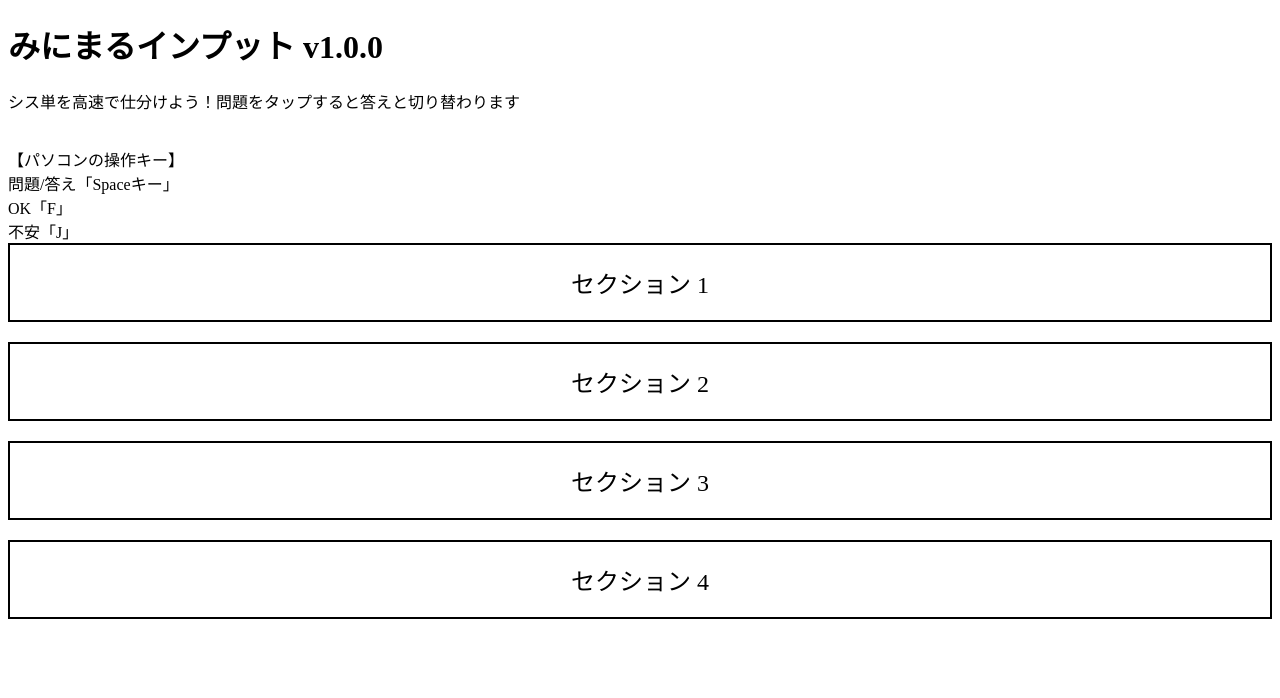
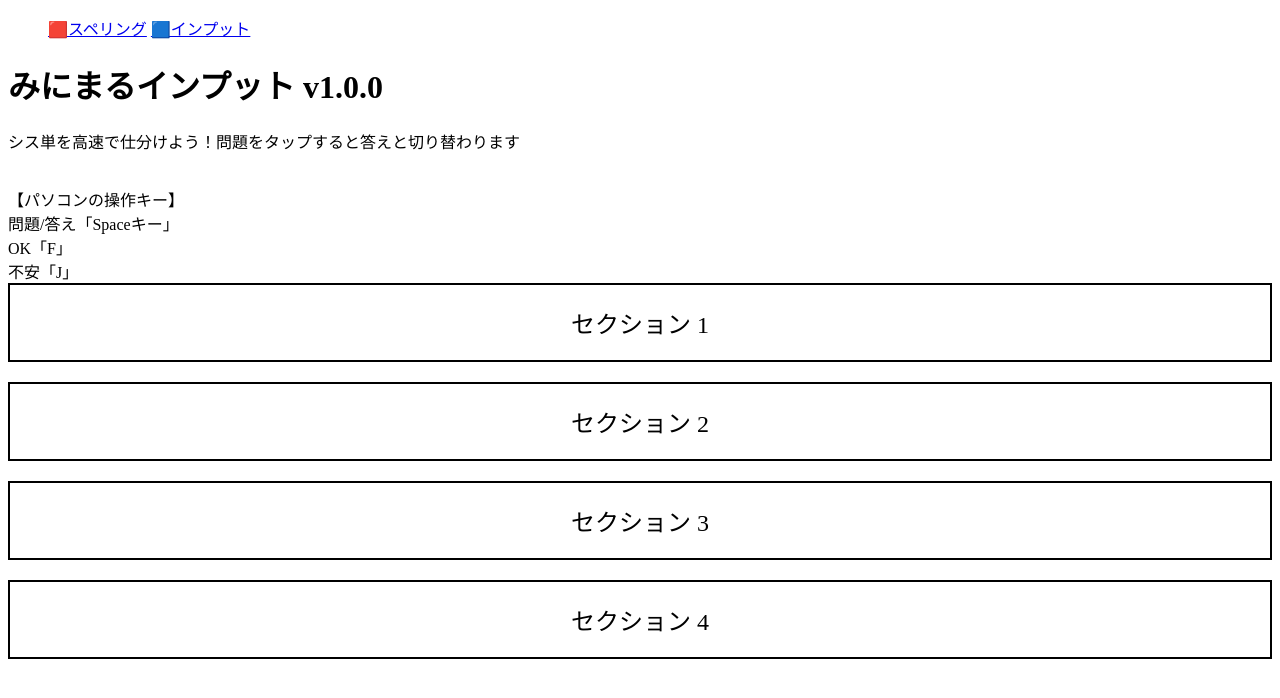
Before and after one commit to SUISHIP/sist, a plain HTML site: page inp.html in a window 1280 px wide. Drawn offline with Linux system fonts and the light colour scheme.

Commit message:
Update inp.html

```diff
--- a/inp.html
+++ b/inp.html
@@ -32,6 +32,13 @@
     </style>
 </head>
 <body>
+     <header>
+    <nav>
+      <ul>
+        <a href="index.html">🟥スペリング</a> <a href="inp.html">🟦インプット</a></li>
+      </ul>
+    </nav>
+  </header>
     <div id="section-container">
       <h1>みにまるインプット v1.0.0</h1>
        <p>シス単を高速で仕分けよう！問題をタップすると答えと切り替わります</p>
```
